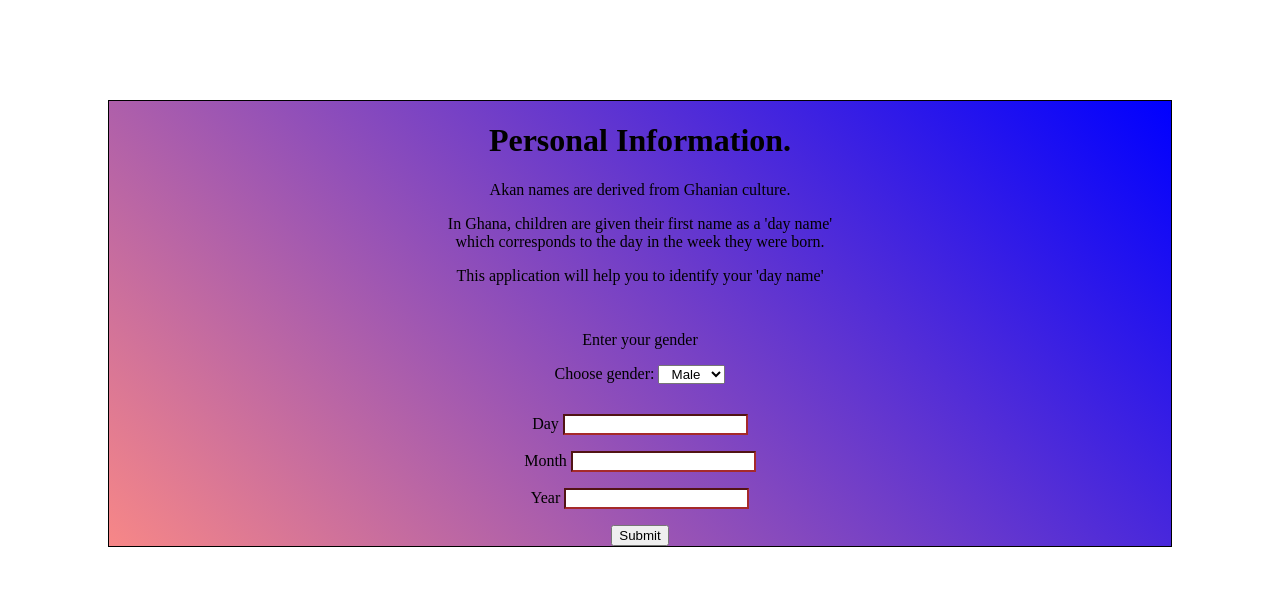
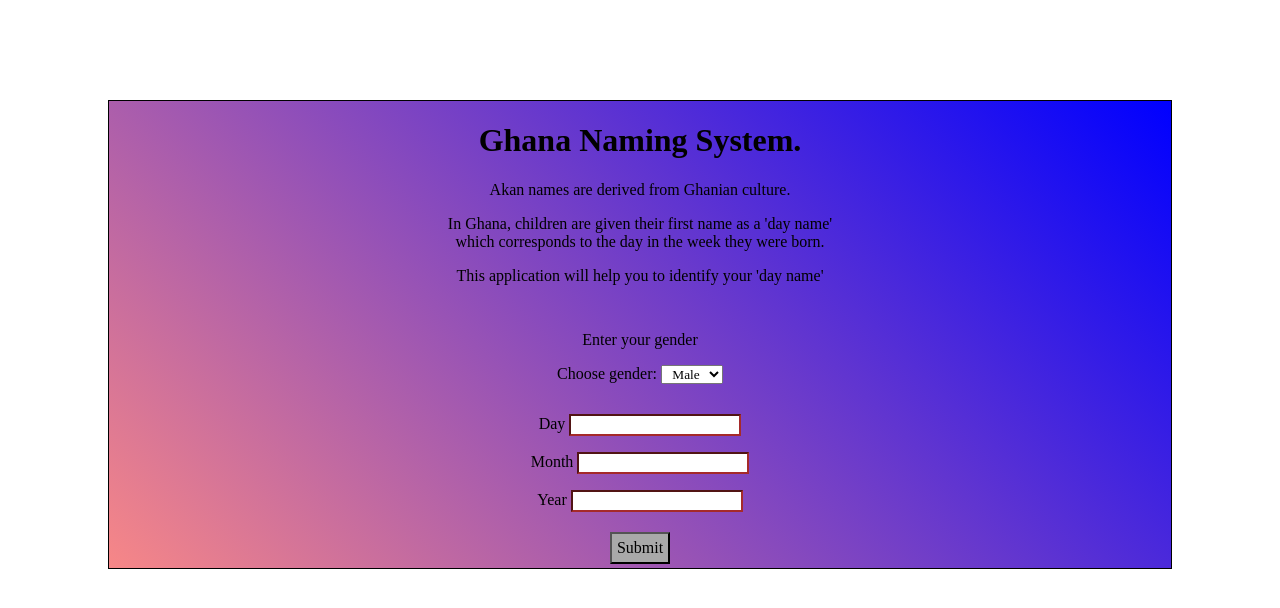
Before and after one commit to annngure/Information, a plain HTML site: page index.html in a window 1280 px wide. Drawn offline with Linux system fonts and the light colour scheme.

Commit message:
change h1

```diff
--- a/index.html
+++ b/index.html
@@ -12,7 +12,7 @@
 
 <body>
     <form class="form-information">
-        <h1>Personal Information.</h1>
+        <h1>Ghana Naming System.</h1>
         <p>Akan names are derived from Ghanian culture. </p>
         <p>In Ghana, children are given their first name as a 'day name' <br>which corresponds to the day in the week they were born.</p>
        <p>This application will help you to identify your 'day name'</p>
--- a/static/style.css
+++ b/static/style.css
@@ -1,5 +1,6 @@
 * {
    text-align: center;
+   font-family:'Times New Roman', Times, serif;
 }
 
 .form-information{
@@ -22,3 +23,11 @@
 .day, .month ,.year{
    border-color: brown;
 }
+.output{
+   padding: 5px 5px;
+   margin: 4px 2px;
+  text-align: center;
+  font-size: 16px;
+  background-color: darkgray;
+
+}
```
